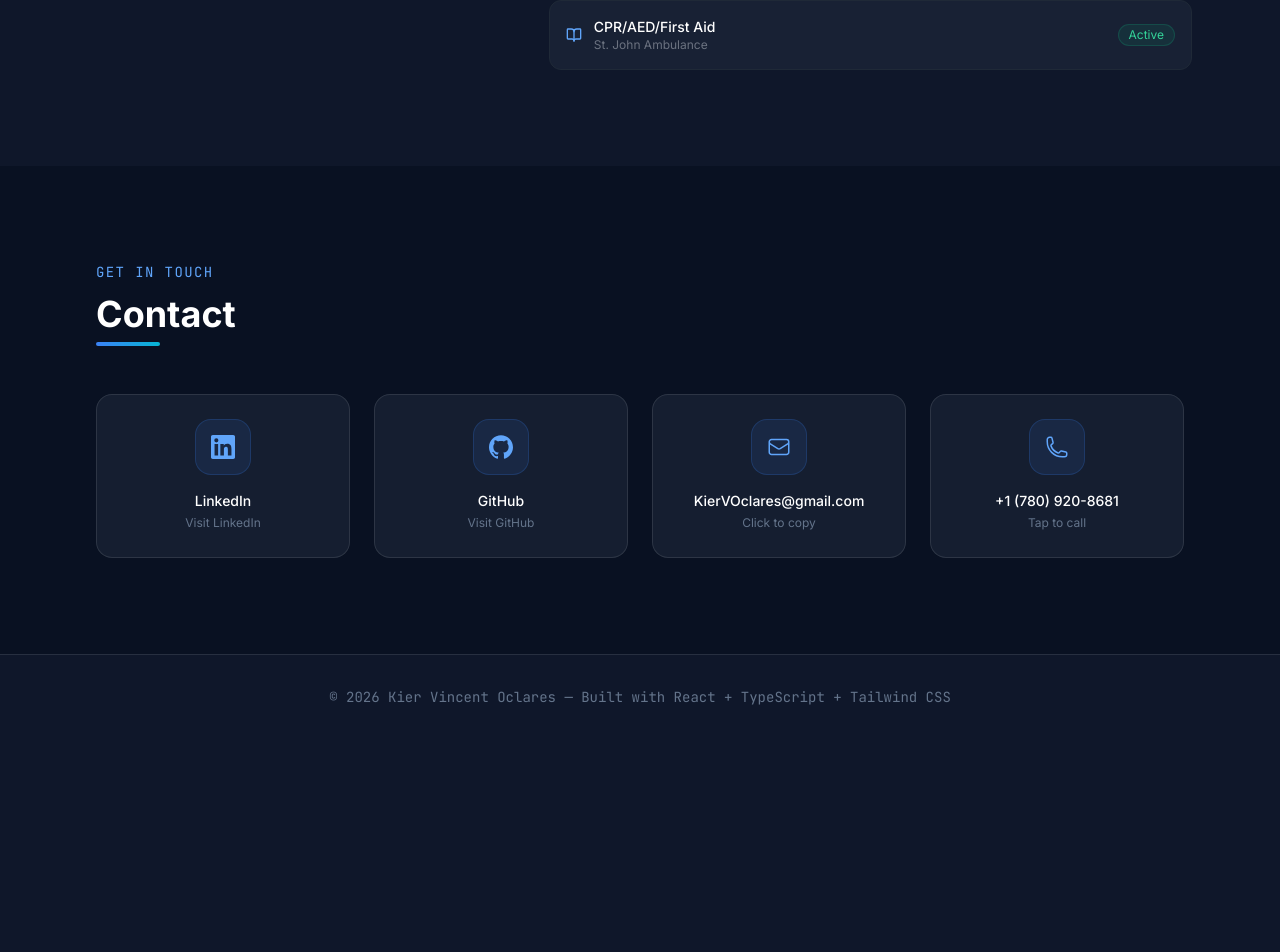
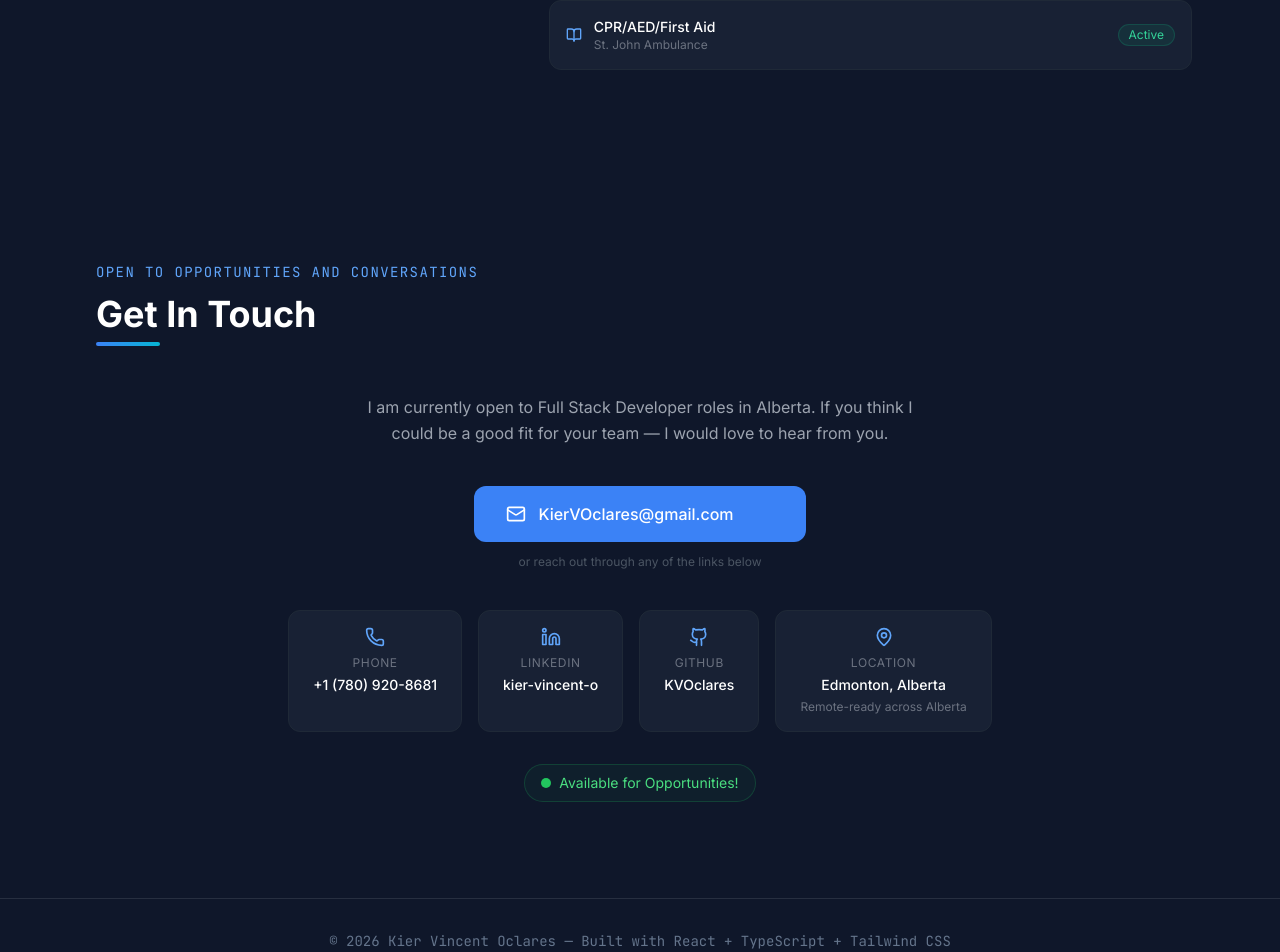
Before and after one commit to KVOclares/personal-developer-portfolio, a React (Vite) app: page / in a window 1280 px wide. Shown: the part 6527-7479 px from the top of the page. Before the commit the page ends 7266 px from the top, so only its background shows below. Built offline with nearby package versions, Linux system fonts and the light colour scheme.

Commit message:
feat: add Contact section with email CTA, contact links, and availability status, along with supporting data and utilities.

```diff
--- a/src/components/sections/Contact.tsx
+++ b/src/components/sections/Contact.tsx
@@ -1,137 +1,251 @@
-import { useEffect, useRef, useState, type ReactElement } from 'react';
+import { useState } from 'react';
+import { Mail, Phone, Linkedin, Github, MapPin, Copy, Check } from 'lucide-react';
+import type { LucideIcon } from 'lucide-react';
 import { PROFILE } from '../../data/profile';
+import { useScrollAnimation } from '../../hooks/useScrollAnimation';
+import { copyToClipboard } from '../../utils';
+import SectionHeader from '../ui/SectionHeader';
 
-/** Result state for copy-to-clipboard action. */
-type CopyState = 'idle' | 'copied' | 'failed';
+// ─── Local Types ────────────────────────────────────────────────────────────────
+
+/** A single contact link card definition. */
+interface ContactLink {
+    icon: LucideIcon;
+    label: string;
+    value: string;
+    subValue?: string;
+    href?: string;
+    newTab?: boolean;
+}
+
+// ─── Data ───────────────────────────────────────────────────────────────────────
+
+const CONTACT_LINKS: ContactLink[] = [
+    {
+        icon: Phone,
+        label: 'Phone',
+        value: PROFILE.phone,
+        href: 'tel:+17809208681',
+    },
+    {
+        icon: Linkedin,
+        label: 'LinkedIn',
+        value: 'kier-vincent-o',
+        href: PROFILE.socials.find((s) => s.icon === 'linkedin')!.url,
+        newTab: true,
+    },
+    {
+        icon: Github,
+        label: 'GitHub',
+        value: 'KVOclares',
+        href: PROFILE.socials.find((s) => s.icon === 'github')!.url,
+        newTab: true,
+    },
+    {
+        icon: MapPin,
+        label: 'Location',
+        value: PROFILE.location.replace(', Canada', ''),
+        subValue: 'Remote-ready across Alberta',
+    },
+];
+
+// ─── Component ──────────────────────────────────────────────────────────────────
 
 /**
- * Contact section — shows email, phone, LinkedIn, and GitHub with
- * copy-to-clipboard functionality for the email address.
+ * Contact section — confident closing statement with direct email CTA,
+ * contact link cards, and availability status pill.
  */
 function Contact() {
-    const sectionRef = useRef<HTMLElement>(null);
-    const [copyState, setCopyState] = useState<CopyState>('idle');
+    const sectionRef = useScrollAnimation<HTMLElement>();
+    const [isCopied, setIsCopied] = useState<boolean>(false);
 
-    useEffect(() => {
-        const observer = new IntersectionObserver(
-            (entries) => {
-                entries.forEach((entry) => {
-                    if (entry.isIntersecting) {
-                        entry.target.classList.add('animate-in');
-                        observer.unobserve(entry.target);
-                    }
-                });
-            },
-            { threshold: 0.1 }
-        );
-
-        const el = sectionRef.current;
-        if (el) {
-            el.querySelectorAll('[data-animate]').forEach((child) => observer.observe(child));
-        }
-        return () => observer.disconnect();
-    }, []);
-
-    const handleCopyEmail = async () => {
-        try {
-            await navigator.clipboard.writeText(PROFILE.email);
-            setCopyState('copied');
-            setTimeout(() => setCopyState('idle'), 2000);
-        } catch {
-            setCopyState('failed');
-            setTimeout(() => setCopyState('idle'), 2000);
+    const handleCopyEmail = async (e: React.MouseEvent<HTMLButtonElement>) => {
+        e.preventDefault(); // prevent the parent <a> mailto from firing
+        e.stopPropagation();
+        const success = await copyToClipboard(PROFILE.email);
+        if (success) {
+            setIsCopied(true);
+            setTimeout(() => setIsCopied(false), 2000);
         }
     };
 
-    /** Icon paths for each social type. */
-    const socialIcons: Record<string, ReactElement> = {
-        email: (
-            <svg className="w-6 h-6" fill="none" viewBox="0 0 24 24" stroke="currentColor" strokeWidth={1.5} aria-hidden="true">
-                <path strokeLinecap="round" strokeLinejoin="round" d="M21.75 6.75v10.5a2.25 2.25 0 0 1-2.25 2.25h-15a2.25 2.25 0 0 1-2.25-2.25V6.75m19.5 0A2.25 2.25 0 0 0 19.5 4.5h-15a2.25 2.25 0 0 0-2.25 2.25m19.5 0v.243a2.25 2.25 0 0 1-1.07 1.916l-7.5 4.615a2.25 2.25 0 0 1-2.36 0L3.32 8.91a2.25 2.25 0 0 1-1.07-1.916V6.75" />
-            </svg>
-        ),
-        phone: (
-            <svg className="w-6 h-6" fill="none" viewBox="0 0 24 24" stroke="currentColor" strokeWidth={1.5} aria-hidden="true">
-                <path strokeLinecap="round" strokeLinejoin="round" d="M2.25 6.75c0 8.284 6.716 15 15 15h2.25a2.25 2.25 0 0 0 2.25-2.25v-1.372c0-.516-.351-.966-.852-1.091l-4.423-1.106c-.44-.11-.902.055-1.173.417l-.97 1.293c-.282.376-.769.542-1.21.38a12.035 12.035 0 0 1-7.143-7.143c-.162-.441.004-.928.38-1.21l1.293-.97c.363-.271.527-.734.417-1.173L6.963 3.102a1.125 1.125 0 0 0-1.091-.852H4.5A2.25 2.25 0 0 0 2.25 4.5v2.25z" />
-            </svg>
-        ),
-        linkedin: (
-            <svg className="w-6 h-6" fill="currentColor" viewBox="0 0 24 24" aria-hidden="true">
-                <path d="M20.447 20.452h-3.554v-5.569c0-1.328-.027-3.037-1.852-3.037-1.853 0-2.136 1.445-2.136 2.939v5.667H9.351V9h3.414v1.561h.046c.477-.9 1.637-1.85 3.37-1.85 3.601 0 4.267 2.37 4.267 5.455v6.286zM5.337 7.433a2.062 2.062 0 0 1-2.063-2.065 2.064 2.064 0 1 1 2.063 2.065zm1.782 13.019H3.555V9h3.564v11.452zM22.225 0H1.771C.792 0 0 .774 0 1.729v20.542C0 23.227.792 24 1.771 24h20.451C23.2 24 24 23.227 24 22.271V1.729C24 .774 23.2 0 22.222 0h.003z" />
-            </svg>
-        ),
-        github: (
-            <svg className="w-6 h-6" fill="currentColor" viewBox="0 0 24 24" aria-hidden="true">
-                <path d="M12 .297c-6.63 0-12 5.373-12 12 0 5.303 3.438 9.8 8.205 11.385.6.113.82-.258.82-.577 0-.285-.01-1.04-.015-2.04-3.338.724-4.042-1.61-4.042-1.61C4.422 18.07 3.633 17.7 3.633 17.7c-1.087-.744.084-.729.084-.729 1.205.084 1.838 1.236 1.838 1.236 1.07 1.835 2.809 1.305 3.495.998.108-.776.417-1.305.76-1.605-2.665-.3-5.466-1.332-5.466-5.93 0-1.31.465-2.38 1.235-3.22-.135-.303-.54-1.523.105-3.176 0 0 1.005-.322 3.3 1.23.96-.267 1.98-.399 3-.405 1.02.006 2.04.138 3 .405 2.28-1.552 3.285-1.23 3.285-1.23.645 1.653.24 2.873.12 3.176.765.84 1.23 1.91 1.23 3.22 0 4.61-2.805 5.625-5.475 5.92.42.36.81 1.096.81 2.22 0 1.606-.015 2.896-.015 3.286 0 .315.21.69.825.57C20.565 22.092 24 17.592 24 12.297c0-6.627-5.373-12-12-12" />
-            </svg>
-        ),
-    };
-
     return (
-        <section id="contact" ref={sectionRef} className="py-24 bg-navy-950/50">
+        <section
+            id="contact"
+            ref={sectionRef}
+            className="py-24"
+            role="region"
+            aria-labelledby="contact-heading"
+        >
             <div className="section-container">
-                {/* Section header */}
+                {/* ── Section Header ────────────────────────────── */}
                 <div
                     data-animate
-                    className="mb-12"
-                    style={{ opacity: 0, transform: 'translateY(20px)', transition: 'opacity 0.6s ease, transform 0.6s ease' }}
+                    className="text-left"
+                    style={{
+                        opacity: 0,
+                        transform: 'translateY(20px)',
+                        transition: 'opacity 0.6s ease, transform 0.6s ease',
+                    }}
                 >
-                    <p className="section-subheading">Get In Touch</p>
-                    <h2 className="section-heading">Contact</h2>
-                    <div className="h-1 w-16 bg-gradient-to-r from-electric-500 to-accent-cyan rounded-full" />
+                    <SectionHeader
+                        title="Get In Touch"
+                        subtitle="Open to opportunities and conversations"
+                        headingId="contact-heading"
+                    />
                 </div>
 
-                {/* Contact cards */}
-                <div className="grid sm:grid-cols-2 lg:grid-cols-4 gap-6">
-                    {PROFILE.socials.map((social, idx) => (
-                        <div
-                            key={social.label}
-                            data-animate
-                            className="card-glass p-6 text-center cursor-default"
-                            style={{
-                                opacity: 0,
-                                transform: 'translateY(24px)',
-                                transition: `opacity 0.6s ease ${idx * 0.1}s, transform 0.6s ease ${idx * 0.1}s`,
-                            }}
+                {/* ── Closing Statement ─────────────────────────── */}
+                <p
+                    data-animate
+                    className="text-gray-400 text-center max-w-xl mx-auto leading-relaxed mb-10"
+                    style={{
+                        opacity: 0,
+                        transform: 'translateY(20px)',
+                        transition: 'opacity 0.6s ease 0.1s, transform 0.6s ease 0.1s',
+                    }}
+                >
+                    I am currently open to Full Stack Developer roles in Alberta.
+                    If you think I could be a good fit for your team — I would love
+                    to hear from you.
+                </p>
+
+                {/* ── Primary CTA — Email Button ───────────────── */}
+                <div
+                    data-animate
+                    className="flex flex-col items-center"
+                    style={{
+                        opacity: 0,
+                        transform: 'translateY(20px)',
+                        transition: 'opacity 0.6s ease 0.2s, transform 0.6s ease 0.2s',
+                    }}
+                >
+                    <a
+                        href={`mailto:${PROFILE.email}`}
+                        aria-label="Send email to Kier"
+                        className="relative bg-electric-500 hover:bg-electric-600 text-white font-medium
+                                   px-8 py-4 rounded-xl text-base flex items-center gap-3 mx-auto
+                                   transition-all duration-300 hover:shadow-lg hover:shadow-electric-500/25
+                                   hover:-translate-y-1 group"
+                    >
+                        <Mail className="w-5 h-5" aria-hidden="true" />
+                        <span>{PROFILE.email}</span>
+
+                        {/* Copy icon — overlaid on the right */}
+                        <button
+                            type="button"
+                            onClick={handleCopyEmail}
+                            aria-label={isCopied ? 'Email copied' : 'Copy email address'}
+                            className="ml-1 p-1 rounded-md hover:bg-white/20
+                                       opacity-0 group-hover:opacity-100
+                                       transition-opacity duration-200 cursor-pointer"
                         >
-                            <div className="w-14 h-14 rounded-2xl bg-electric-500/10 border border-electric-500/20
-                              flex items-center justify-center mx-auto mb-4 text-electric-400">
-                                {socialIcons[social.icon]}
+                            {isCopied ? (
+                                <Check className="w-4 h-4 text-green-400" aria-hidden="true" />
+                            ) : (
+                                <Copy className="w-4 h-4" aria-hidden="true" />
+                            )}
+                        </button>
+                    </a>
+
+                    <p className="text-gray-600 text-xs text-center mt-3">
+                        or reach out through any of the links below
+                    </p>
+                </div>
+
+                {/* ── Contact Links Row ─────────────────────────── */}
+                <div className="flex flex-wrap justify-center gap-4 mt-10">
+                    {CONTACT_LINKS.map((link, idx) => {
+                        const isInteractive = Boolean(link.href);
+                        const CardIcon = link.icon;
+
+                        const cardContent = (
+                            <>
+                                <CardIcon
+                                    className="w-5 h-5 text-electric-400 mb-1"
+                                    aria-hidden="true"
+                                />
+                                <span className="text-gray-500 text-xs uppercase tracking-wider">
+                                    {link.label}
+                                </span>
+                                <span className="text-white text-sm font-medium">
+                                    {link.value}
+                                </span>
+                                {link.subValue && (
+                                    <span className="text-gray-500 text-xs">
+                                        {link.subValue}
+                                    </span>
+                                )}
+                            </>
+                        );
+
+                        const sharedClasses = `bg-navy-800/60 border border-gray-800 rounded-xl
+                            px-6 py-4 flex flex-col items-center gap-1
+                            transition-all duration-300`;
+
+                        const animationStyle = {
+                            opacity: 0 as const,
+                            transform: 'translateY(20px)',
+                            transition: `opacity 0.6s ease ${0.3 + idx * 0.1}s, transform 0.6s ease ${0.3 + idx * 0.1}s`,
+                        };
+
+                        if (isInteractive) {
+                            return (
+                                <a
+                                    key={link.label}
+                                    href={link.href}
+                                    target={link.newTab ? '_blank' : undefined}
+                                    rel={link.newTab ? 'noopener noreferrer' : undefined}
+                                    aria-label={
+                                        link.newTab
+                                            ? `Visit ${link.label} profile (opens in new tab)`
+                                            : `Call ${link.value}`
+                                    }
+                                    data-animate
+                                    className={`${sharedClasses} cursor-pointer hover:border-electric-500/30 hover:-translate-y-0.5`}
+                                    style={animationStyle}
+                                >
+                                    {cardContent}
+                                </a>
+                            );
+                        }
+
+                        return (
+                            <div
+                                key={link.label}
+                                role="presentation"
+                                data-animate
+                                className={`${sharedClasses} cursor-default`}
+                                style={animationStyle}
+                            >
+                                {cardContent}
                             </div>
+                        );
+                    })}
+                </div>
 
-                            {social.icon === 'email' ? (
-                                <button
-                                    onClick={handleCopyEmail}
-                                    className="group cursor-pointer"
-                                >
-                                    <p className="text-sm text-white font-medium group-hover:text-electric-400 transition-colors duration-200 mb-1">
-                                        {social.label}
-                                    </p>
-                                    <p className="text-xs text-slate-500">
-                                        {copyState === 'copied'
-                                            ? '✓ Copied!'
-                                            : copyState === 'failed'
-                                                ? '✗ Failed'
-                                                : 'Click to copy'}
-                                    </p>
-                                </button>
-                            ) : (
-                                <a
-                                    href={social.url}
-                                    target={social.icon === 'phone' ? undefined : '_blank'}
-                                    rel={social.icon === 'phone' ? undefined : 'noopener noreferrer'}
-                                    className="group"
-                                >
-                                    <p className="text-sm text-white font-medium group-hover:text-electric-400 transition-colors duration-200 mb-1">
-                                        {social.label}
-                                    </p>
-                                    <p className="text-xs text-slate-500">
-                                        {social.icon === 'phone' ? 'Tap to call' : `Visit ${social.icon === 'linkedin' ? 'LinkedIn' : 'GitHub'}`}
-                                    </p>
-                                </a>
-                            )}
-                        </div>
-                    ))}
+                {/* ── Availability Status ───────────────────────── */}
+                <div
+                    data-animate
+                    className="flex justify-center mt-8"
+                    style={{
+                        opacity: 0,
+                        transform: 'translateY(10px)',
+                        transition: 'opacity 0.6s ease 0.6s, transform 0.6s ease 0.6s',
+                    }}
+                >
+                    <span
+                        className="bg-green-500/5 border border-green-500/20 text-green-400 text-sm
+                                   px-4 py-2 rounded-full flex items-center gap-2 w-fit"
+                        aria-label="Current availability status"
+                    >
+                        {/* Pulsing green dot */}
+                        <span className="relative flex h-2.5 w-2.5" aria-hidden="true">
+                            <span className="animate-ping absolute inline-flex h-full w-full rounded-full bg-green-400 opacity-75" />
+                            <span className="relative inline-flex rounded-full h-2.5 w-2.5 bg-green-500" />
+                        </span>
+                        {PROFILE.availabilityNote}
+                    </span>
                 </div>
             </div>
         </section>
--- a/src/data/profile.ts
+++ b/src/data/profile.ts
@@ -23,6 +23,7 @@ export const PROFILE: Profile = {
         'I\'m now building full stack web applications to complement my data background. My goal is to be the developer who can own the entire stack — from the database query to the React component — and I\'m getting there one project at a time.',
     ],
     availability: true,
+    availabilityNote: 'Available for Opportunities!',
     photo: profilePhoto,
     socials: [
         {
--- a/src/types/index.ts
+++ b/src/types/index.ts
@@ -30,6 +30,7 @@ export interface Profile {
     about: string;
     bio: string[];
     availability: boolean;
+    availabilityNote: string;
     photo: string;
     socials: SocialLink[];
 }
```
Also changed, not shown: src/utils/index.ts (+13 -0 lines), 1 other file (tests, documents, lock files or other folders).
